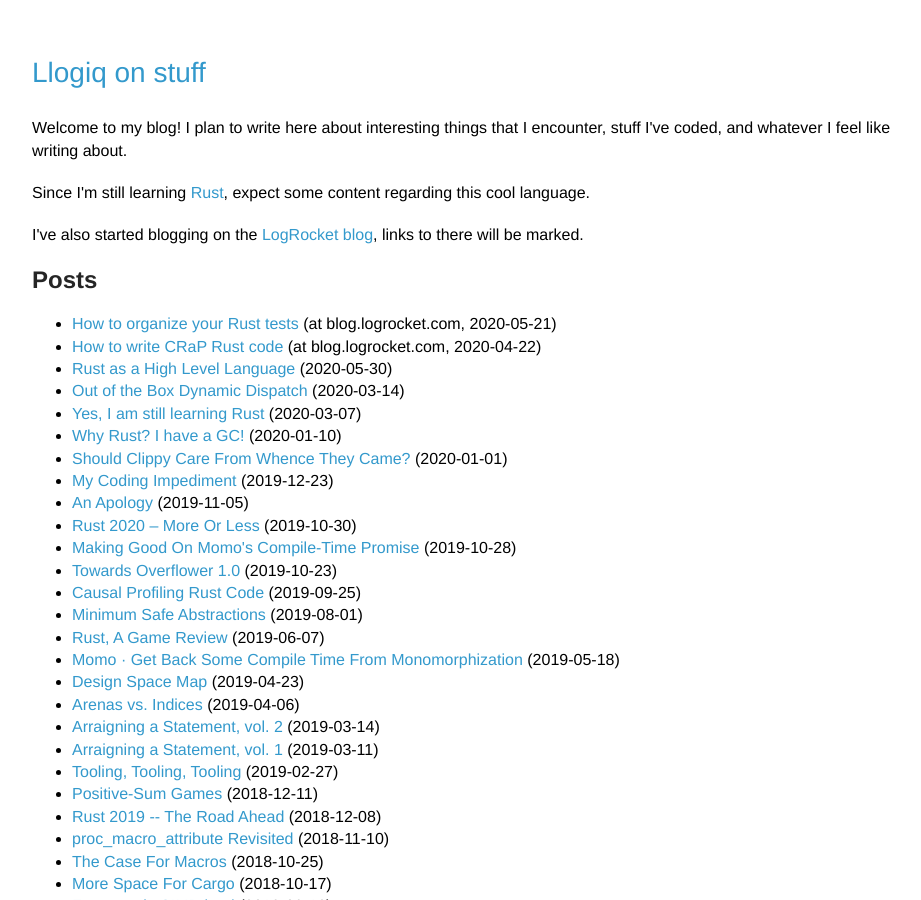
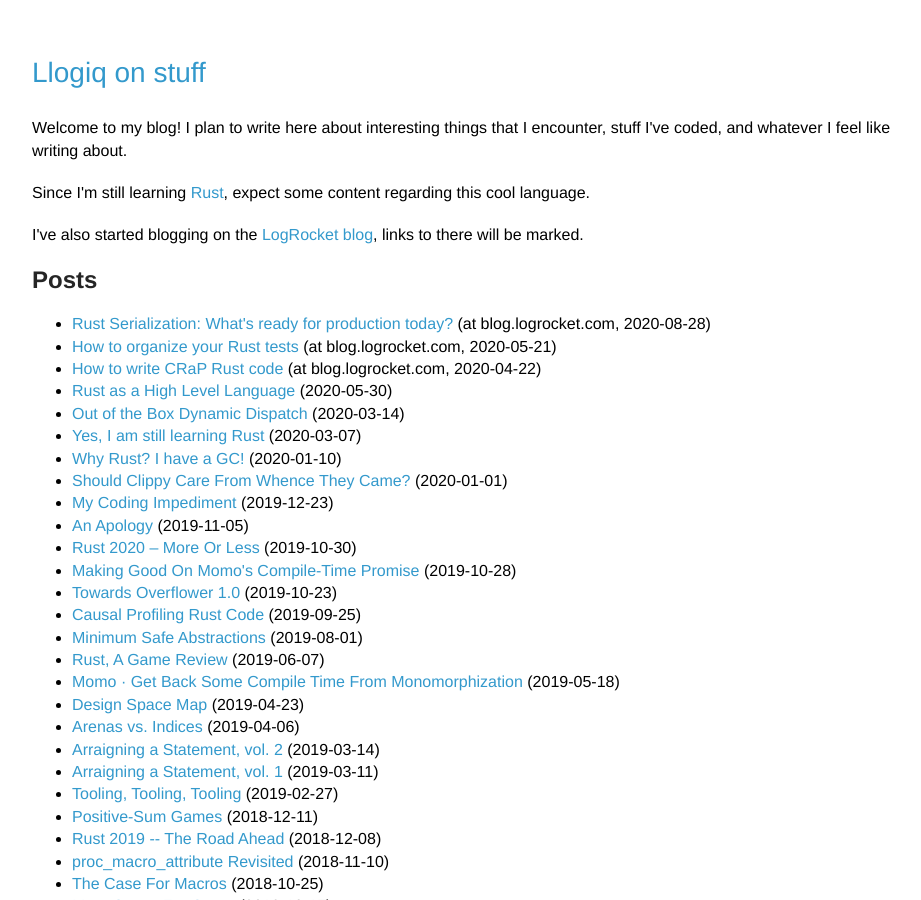
Before and after one commit to llogiq/llogiq.github.io, a Jekyll site: the page built from index.html, in a window 1280 px wide and 900 px high. Shown: the whole window, without its empty margins (178-1099 px from the left). Built offline with Jekyll 4.4.1, drawn with Linux system fonts in a browser that asks for light colours.

Commit message:
add latest LogRocket post

```diff
--- a/index.html
+++ b/index.html
@@ -13,6 +13,7 @@ title: "Here You Are"
 </h2>
 
 <ul>
+	<li><a href="https://blog.logrocket.com/rust-serialization-whats-ready-for-production-today">Rust Serialization: What's ready for production today?</a> (at blog.logrocket.com, 2020-08-28)
 	<li><a href="https://blog.logrocket.com/how-to-organize-your-rust-tests">How to organize your Rust tests</a> (at blog.logrocket.com, 2020-05-21)</li>
 	<li><a href="https://blog.logrocket.com/how-to-write-crap-rust-code">How to write CRaP Rust code</a> (at blog.logrocket.com, 2020-04-22)</li>
   {% for post in site.posts %}
```
